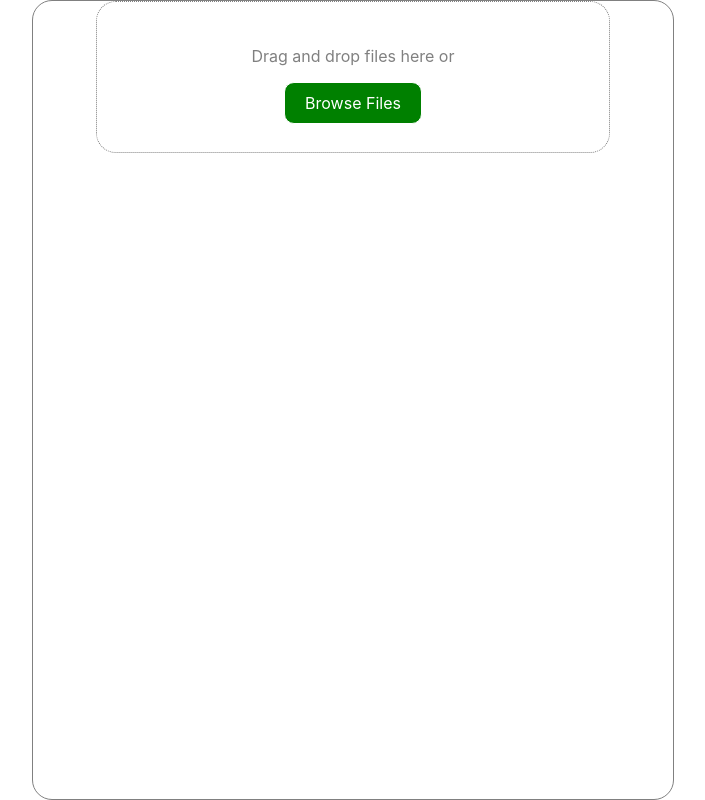
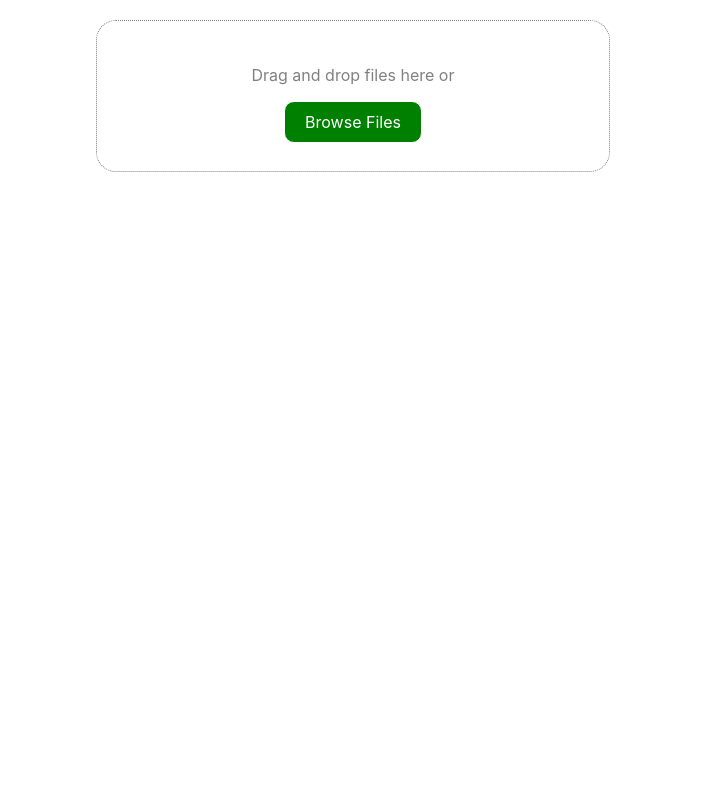
Before and after one commit to Sandeep96Shah/machineCoding, a React (Create React App) app: page /file-upload in a window 1280 px wide. Shown: the whole page, without its empty margins (287-992 px from the left). Built offline with nearby package versions, Linux system fonts and the light colour scheme.

Commit message:
File upload (#13)
* implemented upload files features with drag and drop

* updated the styling

```diff
--- a/src/components/FileUpload/fileUpload.css
+++ b/src/components/FileUpload/fileUpload.css
@@ -6,8 +6,8 @@
 }
 
 .container {
+    padding: 20px;
     width: 50%;
-    border: 1px solid grey;
     border-radius: 20px;
     display: flex;
     flex-direction: column;
```
